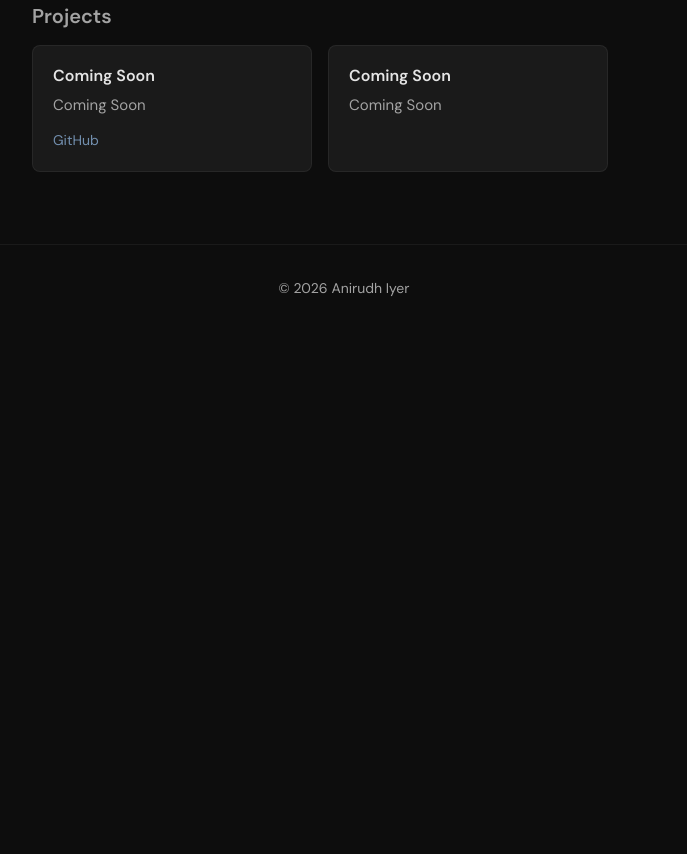
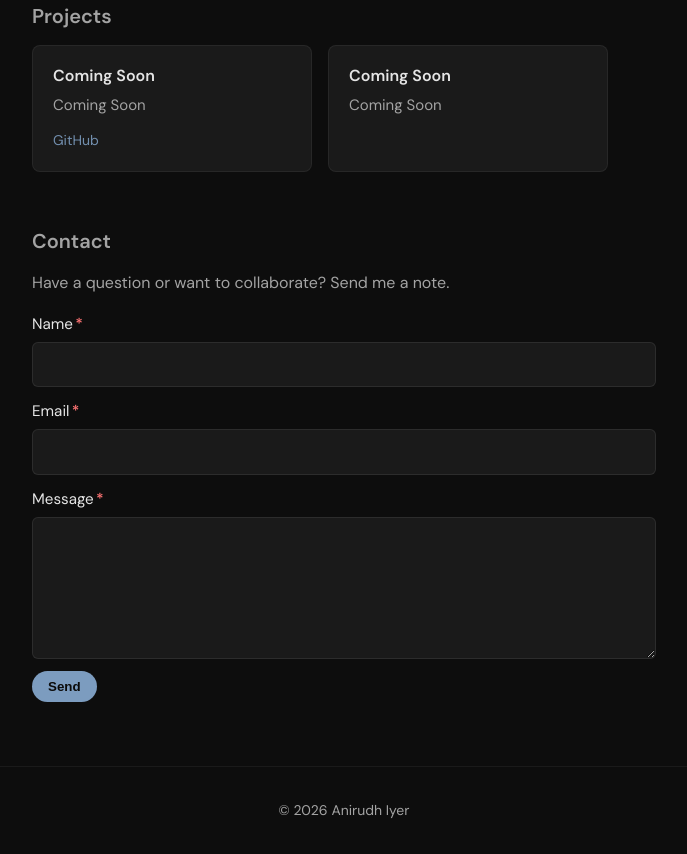
Before and after one commit to anirudhi89/anirudhi89.github.io, an Eleventy site: page src/index.liquid in a window 1280 px wide. Shown: the part 652-1506 px from the top of the page, without its empty margins (296-983 px from the left). Before the commit the page ends 984 px from the top, so only its background shows below. Built offline with nearby package versions, Linux system fonts and the light colour scheme; Eleventy itself is replaced by a stand-in of ours; files that its build step writes are made by us from their sources.

Commit message:
added contact page

```diff
--- a/package.json
+++ b/package.json
@@ -7,6 +7,7 @@
     "start": "eleventy --serve"
   },
   "devDependencies": {
-    "@11ty/eleventy": "^3.0.0"
+    "@11ty/eleventy": "^3.0.0",
+    "dotenv": "^16.6.1"
   }
 }
--- a/src/_includes/layout.njk
+++ b/src/_includes/layout.njk
@@ -26,6 +26,8 @@
         <a href="/#blog">Blog</a>
         <span class="nav-sep">·</span>
         <a href="/#projects">Projects</a>
+        <span class="nav-sep">·</span>
+        <a href="/#contact">Contact</a>
       </nav>
     </div>
   </header>
--- a/src/css/site.css
+++ b/src/css/site.css
@@ -307,3 +307,71 @@ h2 {
   border-left: 3px solid var(--accent);
   color: var(--text-muted);
 }
+
+/* Contact */
+.contact p {
+  margin: 0 0 1rem;
+  color: var(--text-muted);
+}
+
+.contact-form {
+  display: grid;
+  gap: 0.75rem;
+}
+
+.contact-form label {
+  display: grid;
+  gap: 0.35rem;
+  font-size: 0.95rem;
+}
+
+.label-text {
+  display: inline-flex;
+  align-items: center;
+}
+
+.required {
+  color: #f87171;
+  margin-left: 0.15rem;
+  font-weight: 600;
+}
+
+.contact-form input,
+.contact-form textarea {
+  width: 100%;
+  background: var(--surface);
+  color: var(--text);
+  border: 1px solid rgba(255, 255, 255, 0.08);
+  border-radius: 6px;
+  padding: 0.6rem 0.75rem;
+  font: inherit;
+}
+
+.contact-form input:focus,
+.contact-form textarea:focus {
+  outline: 2px solid rgba(124, 156, 191, 0.5);
+  outline-offset: 1px;
+}
+
+.contact-form button {
+  justify-self: start;
+  background: var(--accent);
+  color: #0b0b0b;
+  border: none;
+  border-radius: 999px;
+  padding: 0.5rem 1rem;
+  font-weight: 600;
+  cursor: pointer;
+}
+
+.contact-form button:hover {
+  background: var(--accent-hover);
+}
+
+.hidden {
+  position: absolute;
+  left: -9999px;
+  width: 1px;
+  height: 1px;
+  overflow: hidden;
+}
--- a/src/index.liquid
+++ b/src/index.liquid
@@ -52,3 +52,36 @@ title: null
     </div>
   </div>
 </section>
+
+<section id="contact" class="contact">
+  <h2>Contact</h2>
+  <p>Have a question or want to collaborate? Send me a note.</p>
+  <form class="contact-form" action="https://api.staticforms.dev/submit" method="POST">
+    <input type="hidden" name="apiKey" value="{{ staticformsApiKey }}">
+    <input type="hidden" name="subject" value="New contact from anirudhiyer.xyz">
+    <input type="hidden" name="replyTo" value="@">
+    <input type="hidden" name="redirectTo" value="{{ siteUrl }}/thanks/">
+
+    <label class="hidden">
+      Leave this field empty
+      <input type="text" name="honeypot" autocomplete="off" tabindex="-1">
+    </label>
+
+    <label>
+      <span class="label-text">Name <span class="required" aria-hidden="true">*</span></span>
+      <input type="text" name="name" required>
+    </label>
+
+    <label>
+      <span class="label-text">Email <span class="required" aria-hidden="true">*</span></span>
+      <input type="email" name="email" required>
+    </label>
+
+    <label>
+      <span class="label-text">Message <span class="required" aria-hidden="true">*</span></span>
+      <textarea name="message" rows="5" required></textarea>
+    </label>
+
+    <button type="submit">Send</button>
+  </form>
+</section>
--- /dev/null
+++ b/src/thanks.liquid
@@ -0,0 +1,11 @@
+---
+layout: layout.njk
+title: Thanks
+permalink: /thanks/
+---
+
+<section class="thanks">
+  <h1>Thanks</h1>
+  <p>Thanks for reaching out. I'll get back to you ASAP.</p>
+  <p><a href="/">Back to home</a></p>
+</section>
```
Also changed, not shown: .eleventy.js, .github/workflows/deploy.yml, 1 other file.
